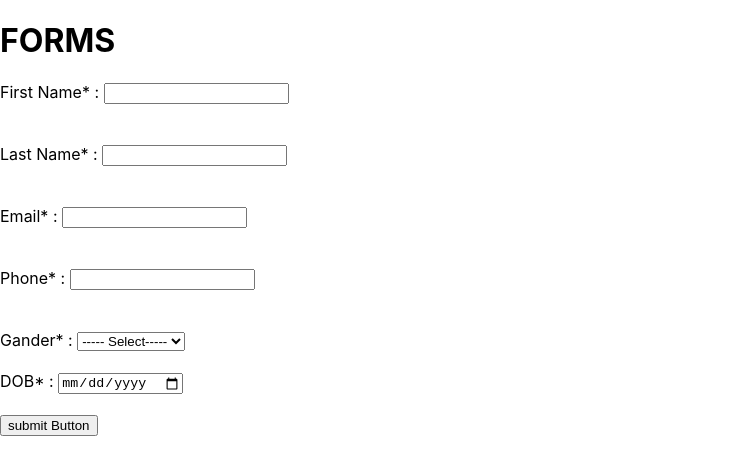
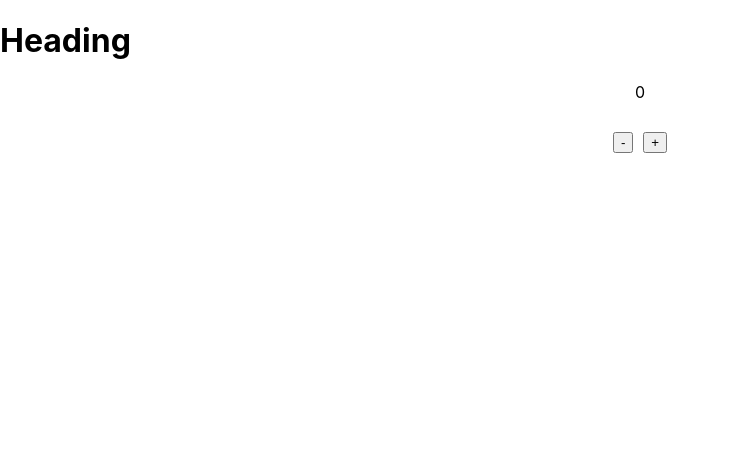
Before and after one commit to Hemant2122/newton-react-project, a React (Create React App) app: page / in a window 1280 px wide. Shown: the top 474 px of the page, without its empty margins (0-730 px from the left). Built offline with nearby package versions, Linux system fonts and the light colour scheme.

Commit message:
class conter component

```diff
--- /dev/null
+++ b/src/10. ClassComponent/CountClassComponent/CountClassComponent.js
@@ -0,0 +1,57 @@
+import { Component } from "react";
+
+
+
+
+class CountClassComponent extends Component {
+    state = {
+        count: 0,
+    }
+
+
+    decrement(){
+
+        this.setState((oldValue) => {
+            return{
+                ...oldValue,
+                count: oldValue.count - 1,
+            }
+        })
+
+    }
+
+    increment(){
+        this.setState((oldValue) => {
+            return{
+                ...oldValue,
+                count: oldValue.count + 1,
+            }
+        })
+    }
+
+    render() {
+        return (
+            <>
+                <h1>Heading</h1>
+
+                <div style={{
+                    display: "flex",
+                    flexDirection: "column",
+                    gap: "10px",
+                    margin: "20px",
+                    justifyContent: "content",
+                    alignItems: "center"
+                }}>
+
+                    <div id="counter">{this.state.count}</div>
+                    <div style={{ display: "flex", gap: "10px", margin: "20px" }}>
+                        <button onClick={this.decrement.bind(this)}>-</button>
+                        <button onClick={this.increment.bind(this)}>+</button>
+                    </div>
+                </div>
+            </>
+        )
+    }
+}
+
+export default CountClassComponent;
--- a/src/App.js
+++ b/src/App.js
@@ -25,6 +25,7 @@ import PokemonApi from './8. PokemonApi/PokemonApi';
 import ShoppingScroller from './Assignments/ShoppingScroller';
 import RandomUsersAPI from './Assignments/RandomUsersAPI/RandomUsersAPI';
 import DIgitalClock from './9. DIgitalClock/DIgitalClock';
+import CountClassComponent from './10. ClassComponent/CountClassComponent/CountClassComponent';
 
 
 
@@ -115,7 +116,7 @@ function App() {
 
     {/* <KeyAndListSolution /> */}
 
-    <OwnForms />
+    {/* <OwnForms /> */}
 
     {/* <LifeCycleOfFunctionalComponent /> */}
 
@@ -130,6 +131,8 @@ function App() {
 
     {/* <DIgitalClock /> */}
 
+    <CountClassComponent />
+
     </>
   );
 }
```
Also changed, not shown: src/10. ClassComponent/0. LifeCycleOfClassComponent/LifeCycle.js (added).
